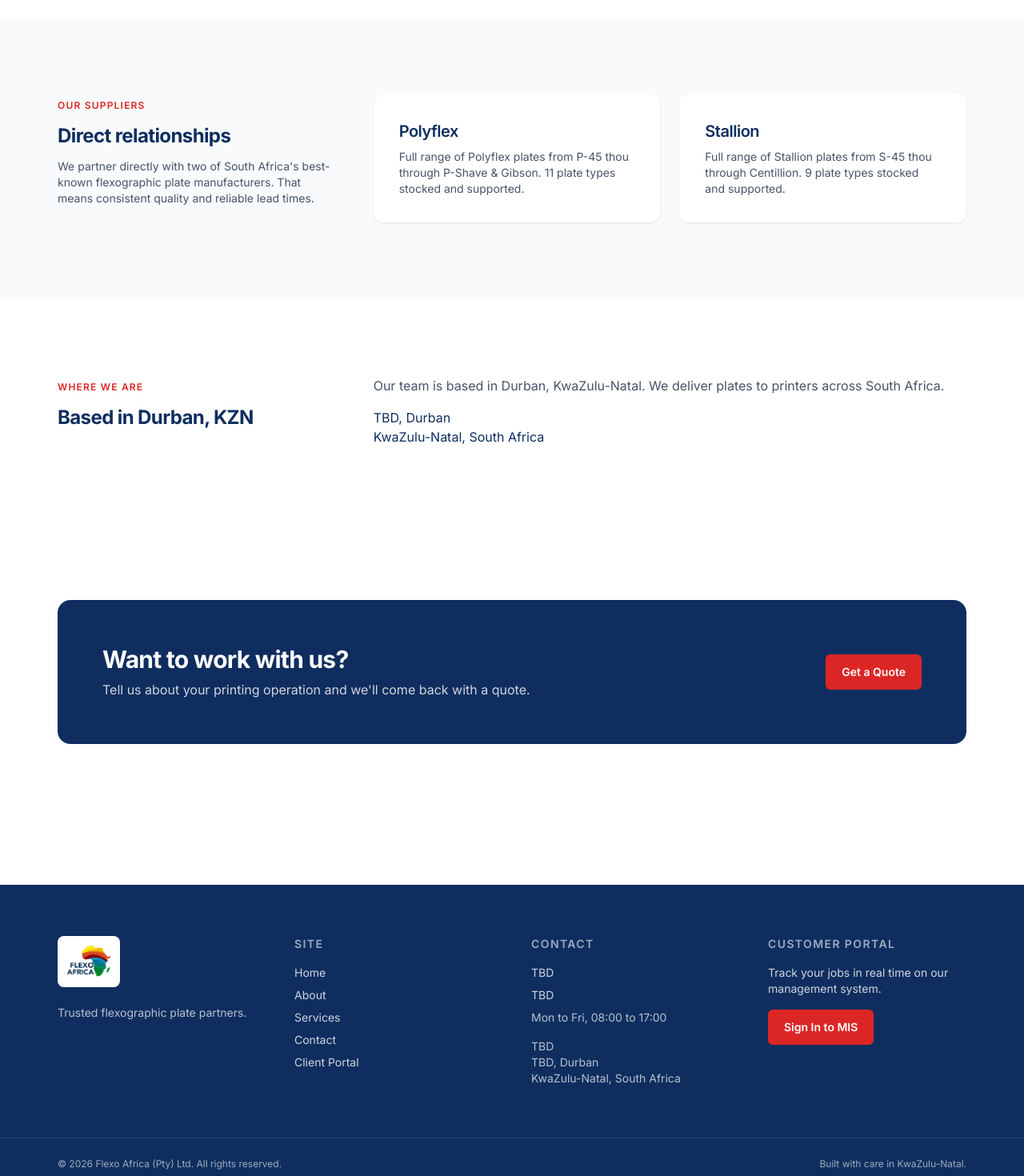
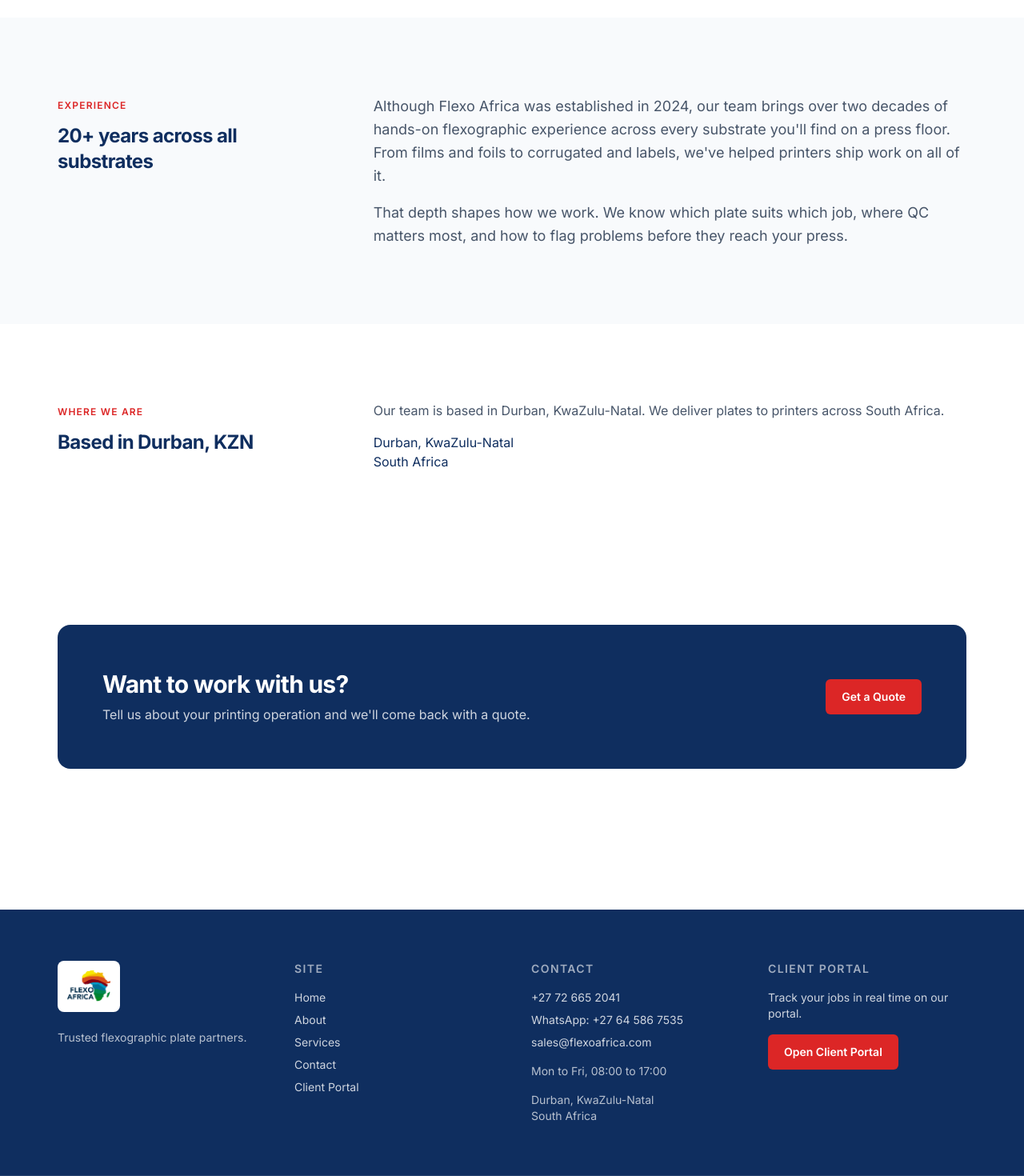
Before and after one commit to manningcameron-lang/flexoafrica-website, a Next.js app: page /about in a window 1280 px wide. Shown: the part 760-2230 px from the top of the page at 80% size. Built offline with nearby package versions, Linux system fonts and the light colour scheme.

Commit message:
Iteration 2: Client Portal label, contact details, drop Polyflex/Stallion, 2024 + 20+ yrs

```diff
--- a/app/about/page.jsx
+++ b/app/about/page.jsx
@@ -31,20 +31,20 @@
       <section className="section bg-surface-subtle">
         <div className="container-x grid gap-12 md:grid-cols-3">
           <div className="md:col-span-1">
-            <span className="eyebrow">Our suppliers</span>
-            <h2 className="mt-3 text-2xl font-bold text-ink">Direct relationships</h2>
-            <p className="mt-3 text-ink-muted text-sm">
-              We partner directly with two of South Africa's best-known flexographic plate
-              manufacturers. That means consistent quality and reliable lead times.
+            <span className="eyebrow">Experience</span>
+            <h2 className="mt-3 text-2xl font-bold text-ink">{site.yearsExperience} years across all substrates</h2>
+          </div>
+          <div className="md:col-span-2 text-ink-muted text-lg leading-relaxed">
+            <p>
+              Although Flexo Africa was established in {site.founded}, our team brings over
+              two decades of hands-on flexographic experience across every substrate
+              you'll find on a press floor. From films and foils to corrugated and
+              labels, we've helped printers ship work on all of it.
             </p>
-          </div>
-          <div className="md:col-span-2 grid gap-6 sm:grid-cols-2">
-            {site.suppliers.map((s) => (
-              <div key={s.name} className="rounded-xl bg-white p-8 shadow-card">
-                <h3 className="text-xl font-semibold text-ink">{s.name}</h3>
-                <p className="mt-2 text-sm text-ink-muted">{s.blurb}</p>
-              </div>
-            ))}
+            <p className="mt-4">
+              That depth shapes how we work. We know which plate suits which job, where
+              QC matters most, and how to flag problems before they reach your press.
+            </p>
           </div>
         </div>
       </section>
@@ -62,8 +62,8 @@
             </p>
             <address className="not-italic mt-4 text-ink">
               {a.line1 !== "TBD" && <>{a.line1}<br /></>}
-              {a.line2}, {a.city}<br />
-              {a.province}, {a.country}
+              {a.city}, {a.province}<br />
+              {a.country}
             </address>
           </div>
         </div>
--- a/app/contact/page.jsx
+++ b/app/contact/page.jsx
@@ -3,7 +3,7 @@
 
 export const metadata = {
   title: "Contact",
-  description: `Get in touch with ${site.name}. Phone, email, address and contact form.`,
+  description: `Get in touch with ${site.name}. Phone, WhatsApp, email, address and contact form.`,
 };
 
 export default function ContactPage() {
@@ -35,13 +35,43 @@
               <h3 className="text-sm font-semibold uppercase tracking-widest text-ink-muted">
                 Phone
               </h3>
-              <p className="mt-2 text-lg text-ink">{site.contact.phone}</p>
+              <p className="mt-2 text-lg">
+                <a
+                  href={`tel:${site.contact.phoneTel}`}
+                  className="text-ink hover:text-accent"
+                >
+                  {site.contact.phone}
+                </a>
+              </p>
+            </div>
+            <div>
+              <h3 className="text-sm font-semibold uppercase tracking-widest text-ink-muted">
+                WhatsApp
+              </h3>
+              <p className="mt-2 text-lg">
+                <a
+                  href={site.contact.whatsappLink}
+                  target="_blank"
+                  rel="noopener noreferrer"
+                  className="inline-flex items-center gap-2 text-ink hover:text-brand-green"
+                >
+                  <WhatsAppIcon />
+                  {site.contact.whatsapp}
+                </a>
+              </p>
             </div>
             <div>
               <h3 className="text-sm font-semibold uppercase tracking-widest text-ink-muted">
                 Email
               </h3>
-              <p className="mt-2 text-lg text-ink break-all">{site.contact.email}</p>
+              <p className="mt-2 text-lg">
+                <a
+                  href={`mailto:${site.contact.email}`}
+                  className="text-ink hover:text-accent break-all"
+                >
+                  {site.contact.email}
+                </a>
+              </p>
             </div>
             <div>
               <h3 className="text-sm font-semibold uppercase tracking-widest text-ink-muted">
@@ -49,8 +79,8 @@
               </h3>
               <address className="mt-2 not-italic text-ink">
                 {a.line1 !== "TBD" && <>{a.line1}<br /></>}
-                {a.line2}, {a.city}<br />
-                {a.province}, {a.country}
+                {a.city}, {a.province}<br />
+                {a.country}
               </address>
             </div>
             <div>
@@ -88,7 +118,7 @@
             <div>
               <h3 className="text-2xl sm:text-3xl font-bold">Already a customer?</h3>
               <p className="mt-2 text-white/80 max-w-xl">
-                Sign in to your portal to track your jobs in real time.
+                Sign in to your Client Portal to track your jobs in real time.
               </p>
             </div>
             <a
@@ -97,7 +127,7 @@
               rel="noopener noreferrer"
               className="btn-primary whitespace-nowrap"
             >
-              Sign In to MIS
+              Open Client Portal
             </a>
           </div>
         </div>
@@ -105,3 +135,16 @@
     </>
   );
 }
+
+function WhatsAppIcon() {
+  return (
+    <svg
+      className="h-5 w-5 text-brand-green"
+      viewBox="0 0 32 32"
+      fill="currentColor"
+      aria-hidden="true"
+    >
+      <path d="M16 0C7.2 0 0 7.2 0 16c0 2.8.7 5.5 2.1 7.9L0 32l8.4-2.2C10.7 31.3 13.3 32 16 32c8.8 0 16-7.2 16-16S24.8 0 16 0zm0 29.3c-2.5 0-4.9-.7-7-1.9l-.5-.3-5 1.3 1.3-4.9-.3-.5C3.3 21 2.7 18.5 2.7 16 2.7 8.7 8.7 2.7 16 2.7S29.3 8.7 29.3 16 23.3 29.3 16 29.3zm7.7-9.9c-.4-.2-2.5-1.2-2.9-1.4-.4-.1-.7-.2-.9.2-.3.4-1.1 1.4-1.3 1.6-.2.3-.5.3-.9.1-.4-.2-1.8-.7-3.4-2.1-1.2-1.1-2.1-2.5-2.3-2.9-.2-.4 0-.6.2-.8.2-.2.4-.5.6-.7.2-.2.3-.4.4-.7.1-.3.1-.5 0-.7-.1-.2-.9-2.1-1.2-2.9-.3-.7-.7-.7-.9-.7h-.8c-.3 0-.7.1-1 .5s-1.3 1.3-1.3 3.1c0 1.8 1.3 3.6 1.5 3.8.2.3 2.6 4 6.4 5.6.9.4 1.6.6 2.1.8.9.3 1.7.2 2.4.1.7-.1 2.2-.9 2.5-1.8.3-.9.3-1.6.2-1.8-.1-.2-.4-.3-.8-.5z" />
+    </svg>
+  );
+}
--- a/app/portal/page.jsx
+++ b/app/portal/page.jsx
@@ -2,7 +2,7 @@
 
 export const metadata = {
   title: "Client Portal",
-  description: "Sign in to the Flexo Africa management information system.",
+  description: "Sign in to your Flexo Africa Client Portal to track your jobs in real time.",
 };
 
 export default function PortalPage() {
@@ -10,12 +10,12 @@
     <section className="min-h-[70vh] flex items-center bg-surface-subtle">
       <div className="container-x py-16">
         <div className="mx-auto max-w-xl rounded-2xl bg-white p-10 shadow-card text-center">
-          <span className="eyebrow">Staff portal</span>
+          <span className="eyebrow">Client Portal</span>
           <h1 className="mt-3 text-3xl sm:text-4xl font-bold tracking-tight text-ink">
-            Sign in to the Flexo Africa MIS
+            Sign in to your Client Portal
           </h1>
           <p className="mt-4 text-ink-muted">
-            Internal job tracking system for the Flexo Africa team.
+            Track your flexographic plate jobs in real time, from artwork through to delivery.
           </p>
 
           <div className="mt-8 flex flex-col items-center gap-3">
@@ -38,7 +38,7 @@
           </div>
 
           <div className="mt-10 rounded-md bg-surface-subtle px-4 py-3 text-xs text-ink-muted">
-            Customer access coming soon. <a href="/contact" className="text-accent font-semibold underline-offset-4 hover:underline">Contact us</a> if you'd like to discuss visibility into your jobs.
+            Need an account? <a href="/contact" className="text-accent font-semibold underline-offset-4 hover:underline">Contact us</a> and we'll set you up.
           </div>
         </div>
       </div>
--- a/app/services/page.jsx
+++ b/app/services/page.jsx
@@ -18,7 +18,7 @@
       />
 
       <Brokerage />
-      <PlateRanges />
+      <Substrates />
       <QualityControl />
       <Turnaround />
       <Process />
@@ -39,8 +39,8 @@
           <p>
             Picking a flexographic plate isn't just about brand. The right thickness,
             durometer, and finish for the substrate and print run can make or break a job.
-            We've spent years learning what works for which combinations, and we work with
-            both Polyflex and Stallion so we're never tied to a single vendor.
+            With over 20 years of experience across all substrates, we recommend the right
+            plate for the work, not the easiest one to source.
           </p>
           <p className="mt-4">
             Send us your artwork and substrate. We'll come back with a recommendation
@@ -52,41 +52,40 @@
   );
 }
 
-function PlateRanges() {
+function Substrates() {
+  const items = [
+    "Films and foils",
+    "Corrugated",
+    "Labels and tags",
+    "Folding cartons",
+    "Paper and board",
+    "Specialist substrates",
+  ];
   return (
     <section className="section bg-surface-subtle">
       <div className="container-x">
         <div className="max-w-2xl">
-          <span className="eyebrow">Plate types</span>
-          <h2 className="mt-3 text-3xl font-bold text-ink">Full ranges from both suppliers</h2>
+          <span className="eyebrow">Substrates we cover</span>
+          <h2 className="mt-3 text-3xl font-bold text-ink">Every substrate you'll find on a press.</h2>
           <p className="mt-3 text-ink-muted">
-            We stock and supply the full range of plates from Polyflex and Stallion. If you
-            don't see what you need, ask us. Custom and specialist sizes are available.
+            We've worked across the full range of flexographic substrates over the years.
+            If it prints, we've sourced plates for it.
           </p>
         </div>
 
-        <div className="mt-12 grid gap-6 md:grid-cols-2">
-          <PlateCard title="Polyflex" items={site.plateRanges.polyflex} />
-          <PlateCard title="Stallion" items={site.plateRanges.stallion} />
+        <div className="mt-10 grid gap-3 sm:grid-cols-2 lg:grid-cols-3">
+          {items.map((item) => (
+            <div
+              key={item}
+              className="flex items-center gap-3 rounded-md bg-white px-5 py-4 shadow-card"
+            >
+              <span className="h-2 w-2 rounded-full bg-accent" />
+              <span className="text-sm font-medium text-ink">{item}</span>
+            </div>
+          ))}
         </div>
       </div>
     </section>
-  );
-}
-
-function PlateCard({ title, items }) {
-  return (
-    <div className="rounded-xl bg-white p-8 shadow-card">
-      <h3 className="text-xl font-semibold text-ink">{title}</h3>
-      <ul className="mt-6 grid grid-cols-2 gap-x-4 gap-y-2 text-sm text-ink-muted">
-        {items.map((item) => (
-          <li key={item} className="flex items-center gap-2">
-            <span className="h-1.5 w-1.5 rounded-full bg-accent" />
-            {item}
-          </li>
-        ))}
-      </ul>
-    </div>
   );
 }
 
@@ -99,7 +98,8 @@
           <h2 className="mt-3 text-2xl font-bold text-ink">Checked before it leaves us.</h2>
           <p className="mt-3 text-ink-muted text-sm">
             Every plate runs through a structured QC checklist before dispatch. The same
-            checklist drives the For Checking stage in our MIS, so nothing slips through.
+            checklist drives the For Checking stage in our Client Portal, so nothing slips
+            through.
           </p>
         </div>
         <div className="md:col-span-2 grid gap-2 sm:grid-cols-2">
@@ -170,7 +170,7 @@
                   rel="noopener noreferrer"
                   className="mt-5 inline-flex items-center gap-2 text-sm font-semibold text-white underline-offset-4 hover:underline"
                 >
-                  Open the MIS
+                  Open the Client Portal
                   <ArrowIcon />
                 </a>
               )}
@@ -179,7 +179,8 @@
         </div>
 
         <div className="mt-12 rounded-xl border border-ink/10 bg-surface-subtle p-6 text-sm text-ink-muted">
-          <strong className="text-ink">Already a customer?</strong> Sign in to your portal at{" "}
+          <strong className="text-ink">Already a customer?</strong> Sign in to your Client
+          Portal at{" "}
           <a href={site.misUrl} className="text-accent font-semibold underline-offset-4 hover:underline" target="_blank" rel="noopener noreferrer">
             jobs.flexoafrica.com
           </a>{" "}
--- a/components/Footer.jsx
+++ b/components/Footer.jsx
@@ -37,23 +37,40 @@
             Contact
           </h4>
           <ul className="mt-4 space-y-2 text-sm text-white/80">
-            <li>{site.contact.phone}</li>
-            <li>{site.contact.email}</li>
-            <li className="text-white/70">{site.contact.hours}</li>
+            <li>
+              <a href={`tel:${site.contact.phoneTel}`} className="hover:text-white">
+                {site.contact.phone}
+              </a>
+            </li>
+            <li>
+              <a
+                href={site.contact.whatsappLink}
+                target="_blank"
+                rel="noopener noreferrer"
+                className="hover:text-white"
+              >
+                WhatsApp: {site.contact.whatsapp}
+              </a>
+            </li>
+            <li>
+              <a href={`mailto:${site.contact.email}`} className="hover:text-white">
+                {site.contact.email}
+              </a>
+            </li>
+            <li className="text-white/70 pt-2">{site.contact.hours}</li>
             <li className="pt-2 text-white/70">
-              {a.line1}<br />
-              {a.line2}, {a.city}<br />
-              {a.province}, {a.country}
+              {a.city}, {a.province}<br />
+              {a.country}
             </li>
           </ul>
         </div>
 
         <div>
           <h4 className="text-sm font-semibold uppercase tracking-widest text-white/60">
-            Customer portal
+            Client Portal
           </h4>
           <p className="mt-4 text-sm text-white/80">
-            Track your jobs in real time on our management system.
+            Track your jobs in real time on our portal.
           </p>
           <a
             href={site.misUrl}
@@ -61,14 +78,14 @@
             rel="noopener noreferrer"
             className="btn-primary mt-4"
           >
-            Sign In to MIS
+            Open Client Portal
           </a>
         </div>
       </div>
 
       <div className="border-t border-white/10">
         <div className="container-x py-6 flex flex-col sm:flex-row items-center justify-between text-xs text-white/60 gap-2">
-          <p>© {year} {site.legalName}. All rights reserved.</p>
+          <p>© {year} {site.legalName}. Established {site.founded}.</p>
           <p>Built with care in KwaZulu-Natal.</p>
         </div>
       </div>
--- a/components/Header.jsx
+++ b/components/Header.jsx
@@ -48,7 +48,7 @@
             rel="noopener noreferrer"
             className="btn-primary"
           >
-            Sign In
+            Client Portal
             <ArrowIcon className="ml-2 h-4 w-4" />
           </a>
         </div>
@@ -81,7 +81,7 @@
               rel="noopener noreferrer"
               className="btn-primary mt-2 self-start"
             >
-              Sign In to MIS
+              Client Portal
             </a>
           </div>
         </div>
```
Also changed, not shown: lib/site.js.
